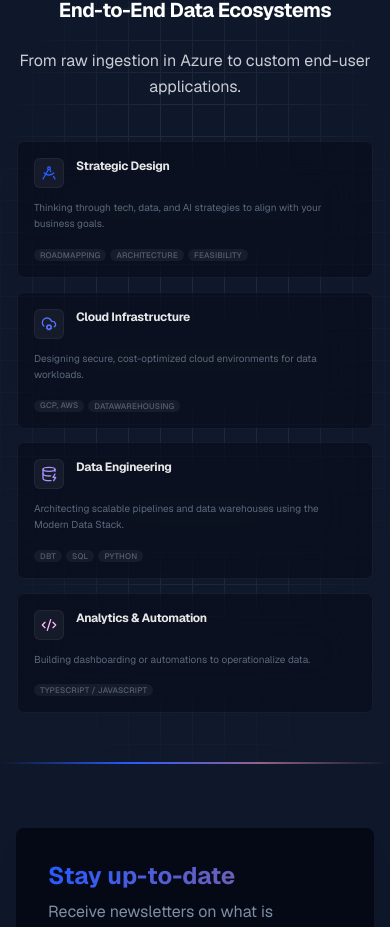
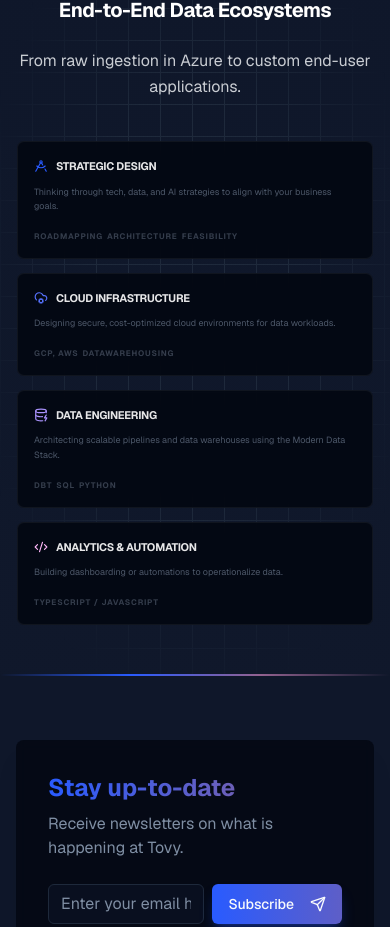
Before and after one commit to tovy-eu/tovy.eu-website, a Next.js app: page /en in a window 390 px wide. Shown: the part 2077-3004 px from the top of the page. Built offline with nearby package versions, Linux system fonts and the light colour scheme; no server answers.

Commit message:
ok but the rotating is at a too high speed, also the inside of the card

```diff
--- a/src/components/landing/engineering-section.tsx
+++ b/src/components/landing/engineering-section.tsx
@@ -12,7 +12,7 @@ export function EngineeringSection({ dict }: { dict: Dictionary }) {
     {
       id: "strategic_design",
       title: dict.engineering.services.strategic.title,
-      icon: <DraftingCompass className="h-4 w-4" />,
+      icon: <DraftingCompass />,
       description: dict.engineering.services.strategic.desc,
       stack: dict.engineering.services.strategic.tools.map(tool => ({ tool })),
       color: "hsl(var(--brand-1))"
@@ -20,7 +20,7 @@ export function EngineeringSection({ dict }: { dict: Dictionary }) {
     {
       id: "cloud_infrastructure",
       title: dict.engineering.services.cloud.title,
-      icon: <CloudCog className="h-4 w-4" />,
+      icon: <CloudCog />,
       description: dict.engineering.services.cloud.desc,
       stack: dict.engineering.services.cloud.tools.map(tool => ({ tool })),
       color: "hsl(var(--brand-2))"
@@ -28,7 +28,7 @@ export function EngineeringSection({ dict }: { dict: Dictionary }) {
     {
       id: "data_engineering",
       title: dict.engineering.services.data.title,
-      icon: <DatabaseZap className="h-4 w-4" />,
+      icon: <DatabaseZap />,
       description: dict.engineering.services.data.desc,
       stack: dict.engineering.services.data.tools.map(tool => ({ tool })),
       color: "hsl(var(--brand-3))"
@@ -36,7 +36,7 @@ export function EngineeringSection({ dict }: { dict: Dictionary }) {
     {
       id: "analytics_automation",
       title: dict.engineering.services.analytics.title,
-      icon: <CodeXml className="h-4 w-4" />,
+      icon: <CodeXml />,
       description: dict.engineering.services.analytics.desc,
       stack: dict.engineering.services.analytics.tools.map(tool => ({ tool })),
       color: "hsl(var(--brand-4))"
@@ -60,36 +60,35 @@ export function EngineeringSection({ dict }: { dict: Dictionary }) {
           {serviceLines.map((service, index) => (
             <ScrollReveal key={service.id} delay={`delay-[${index * 100}ms] duration-700`}>
               <div className="relative h-full w-full p-[1px] overflow-hidden rounded-lg group">
-                {/* Rotating Border Gradient (Corporate Identity) */}
-                <div className="absolute inset-[-1000%] animate-[spin_5s_linear_infinite] bg-[conic-gradient(from_90deg_at_50%_50%,hsl(var(--primary))_0%,hsl(var(--accent-gradient-stop))_50%,hsl(var(--primary))_100%)] opacity-0 group-hover:opacity-100 transition-opacity duration-500" />
+                {/* Slow Rotating Border (Corporate Identity) */}
+                <div className="absolute inset-[-1000%] animate-[spin_8s_linear_infinite] bg-[conic-gradient(from_90deg_at_50%_50%,hsl(var(--primary))_0%,hsl(var(--accent-gradient-stop))_50%,hsl(var(--primary))_100%)] opacity-0 group-hover:opacity-100 transition-opacity duration-700" />
 
-                {/* Glassy Content Container */}
-                <div className="relative h-full w-full bg-card/40 backdrop-blur-xl border border-white/5 rounded-[calc(var(--radius)-1px)] p-4 flex flex-col transition-all duration-300 group-hover:bg-card/60 group-hover:border-transparent">
-                  <div className="flex items-start gap-3 mb-3">
+                {/* Minimalist Glassy Content Container - Opaque background to prevent inner coloring */}
+                <div className="relative h-full w-full bg-card/90 backdrop-blur-xl border border-white/5 rounded-[calc(var(--radius)-1px)] p-4 flex flex-col transition-all duration-300 group-hover:bg-card">
+                  <div className="flex items-center gap-2 mb-2.5">
                     <div
-                      className="p-1.5 rounded-md bg-white/5 border border-white/5 transition-colors group-hover:bg-white/10"
+                      className="transition-colors"
                       style={{ color: service.color }}
                     >
-                      {React.cloneElement(service.icon as React.ReactElement, { className: "h-4 w-4" })}
+                      {React.cloneElement(service.icon as React.ReactElement, { className: "h-3.5 w-3.5" })}
                     </div>
-                    <h3 className="text-xs md:text-sm font-bold tracking-tight text-white/90">
+                    <h3 className="text-[11px] md:text-xs font-bold tracking-tight text-white/90 uppercase">
                       {service.title}
                     </h3>
                   </div>
 
-                  <p className="text-[10px] md:text-[11px] text-muted-foreground/70 leading-relaxed mb-4 flex-grow">
+                  <p className="text-[9px] md:text-[10px] text-muted-foreground/60 leading-relaxed mb-4 flex-grow">
                     {service.description}
                   </p>
 
                   <div className="flex flex-wrap gap-1 mt-auto">
                     {service.stack.map(item => (
-                      <Badge
+                      <span
                         key={item.tool}
-                        variant="secondary"
-                        className="bg-white/5 hover:bg-white/10 text-[8px] md:text-[9px] font-medium tracking-wide uppercase px-1.5 py-0 border-none text-muted-foreground/60"
+                        className="text-[8px] font-bold tracking-widest uppercase text-muted-foreground/40"
                       >
                         {item.tool}
-                      </Badge>
+                      </span>
                     ))}
                   </div>
                 </div>
```
